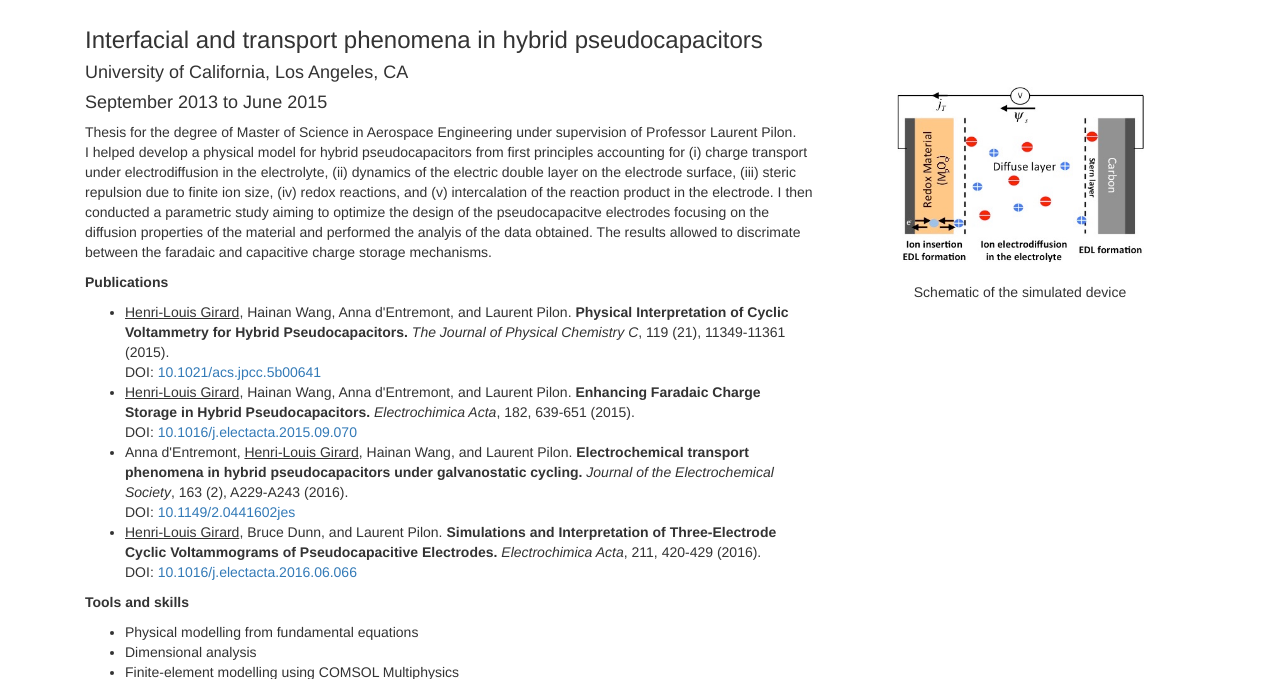
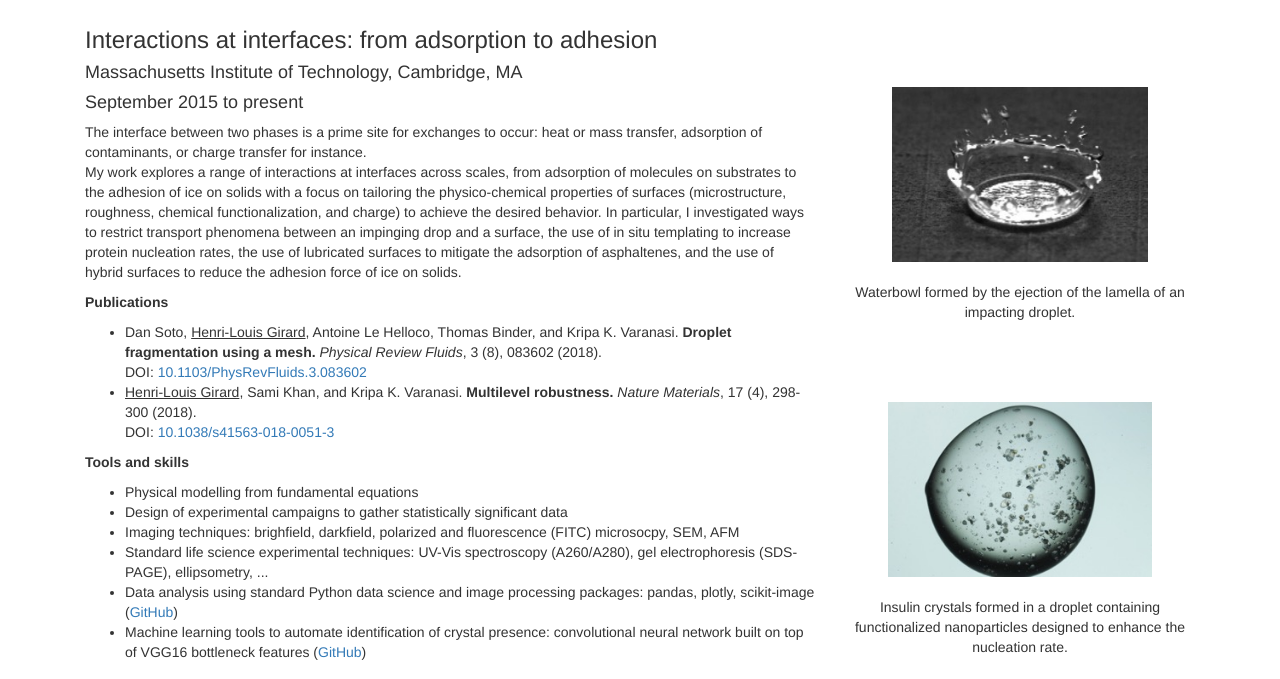
Before and after one commit to hlgirard/hlgirard.github.io, a plain HTML site: page research.html in a window 1280 px wide. Shown: the part 113-792 px from the top of the page. Drawn offline with nearby package versions, Linux system fonts and the light colour scheme.

Commit message:
Updated academics and research pages

```diff
--- a/research.html
+++ b/research.html
@@ -61,6 +61,49 @@
     <div class="container">
       <div class="page-body">
 		<h1>Research Experience</h1>
+
+		<div class="row ">
+		    <div class="col-md-8">
+		      <a name="ucla"></a>
+		    	<h3>Interactions at interfaces: from adsorption to adhesion</h3>
+		  		<h4>Massachusetts Institute of Technology, Cambridge, MA</h4>
+					<h4>September 2015 to present</h4>
+					<p>The interface between two phases is a prime site for exchanges to occur: heat or mass transfer, adsorption of contaminants, or charge transfer for instance. <br>
+						My work explores a range of interactions at interfaces across scales, from adsorption of molecules on substrates to the adhesion of ice on solids with a focus on tailoring the physico-chemical properties of surfaces (microstructure, roughness, chemical functionalization, and charge) to achieve the desired behavior.
+						In particular, I investigated ways to restrict transport phenomena between an impinging drop and a surface, the use of in situ templating to increase protein nucleation rates, the use of lubricated surfaces to mitigate the adsorption of asphaltenes, and the use of hybrid surfaces to reduce the adhesion force of ice on solids.</p>
+
+		  		<p><b>Publications</b>
+		  		  <ul>
+		  		    <li>Dan Soto, <u>Henri-Louis Girard</u>, Antoine Le Helloco, Thomas Binder, and Kripa K. Varanasi. <b>Droplet fragmentation using a mesh.</b> <i>Physical Review Fluids</i>, 3 (8), 083602 (2018). <br>
+		  		    DOI: <a href="https://doi.org/10.1103/PhysRevFluids.3.083602" target="_blank">10.1103/PhysRevFluids.3.083602</a>
+		  		    <li><u>Henri-Louis Girard</u>, Sami Khan, and Kripa K. Varanasi. <b>Multilevel robustness.</b> <i>Nature Materials</i>, 17 (4), 298-300 (2018). <br>
+                DOI: <a href="https://doi.org/10.1038/s41563-018-0051-3" target="_blank">10.1038/s41563-018-0051-3</a>
+            </ul>
+		  		</p>
+
+		  		<p><b>Tools and skills</b>
+		  		  <ul>
+		  		    <li>Physical modelling from fundamental equations</li>
+							<li>Design of experimental campaigns to gather statistically significant data</li>
+							<li>Imaging techniques: brighfield, darkfield, polarized and fluorescence (FITC) microsocpy, SEM, AFM</li>
+							<li>Standard life science experimental techniques: UV-Vis spectroscopy (A260/A280), gel electrophoresis (SDS-PAGE), ellipsometry, ...</li>
+							<li>Data analysis using standard Python data science and image processing packages: pandas, plotly, scikit-image
+									(<a href="https://github.com/hlgirard/xptools" target="_blank">GitHub</a>)
+							</li>
+							<li>Machine learning tools to automate identification of crystal presence: convolutional neural network built on top of VGG16 bottleneck features
+									(<a href="https://github.com/hlgirard/CrystalML" target="_blank">GitHub</a>)
+							</li>
+		  		  </ul>
+				</p>
+
+			</div>
+			<div class="col-md-4">
+				<img src="images/Waterbowl.jpg" alt="Thesis art" class="img center-block">
+				<p class="text-center"></br>Waterbowl formed by the ejection of the lamella of an impacting droplet.</p>
+				<img src="images/ProteinCrystals.jpg" alt="Thesis art" class="img center-block">
+				<p class="text-center"></br>Insulin crystals formed in a droplet containing functionalized nanoparticles designed to enhance the nucleation rate.</p>
+			</div>
+		  </div>
 
 		  <div class="row ">
 		    <div class="col-md-8">
@@ -144,7 +187,7 @@
 		  		    <li>Physical modelling from fundamental equations</li>
 		  		    <li>Fermi estimates, order of magnitude reasonning</li>
 		  		    <li>Experiments design</li>
-		  		    <li>Chemical lab work: bench work, vacuum pump, laser etching, precision photography</li>
+		  		    <li>Chemical lab work: wet bench work, vacuum pump, laser etching, precision photography</li>
 		  		  </ul>
 				</p>
 
```
Also changed, not shown: academics.html (+22 -14 lines), index.html (+0 -1 lines), images/ProteinCrystals.jpg (added), images/Waterbowl.jpg (added).
